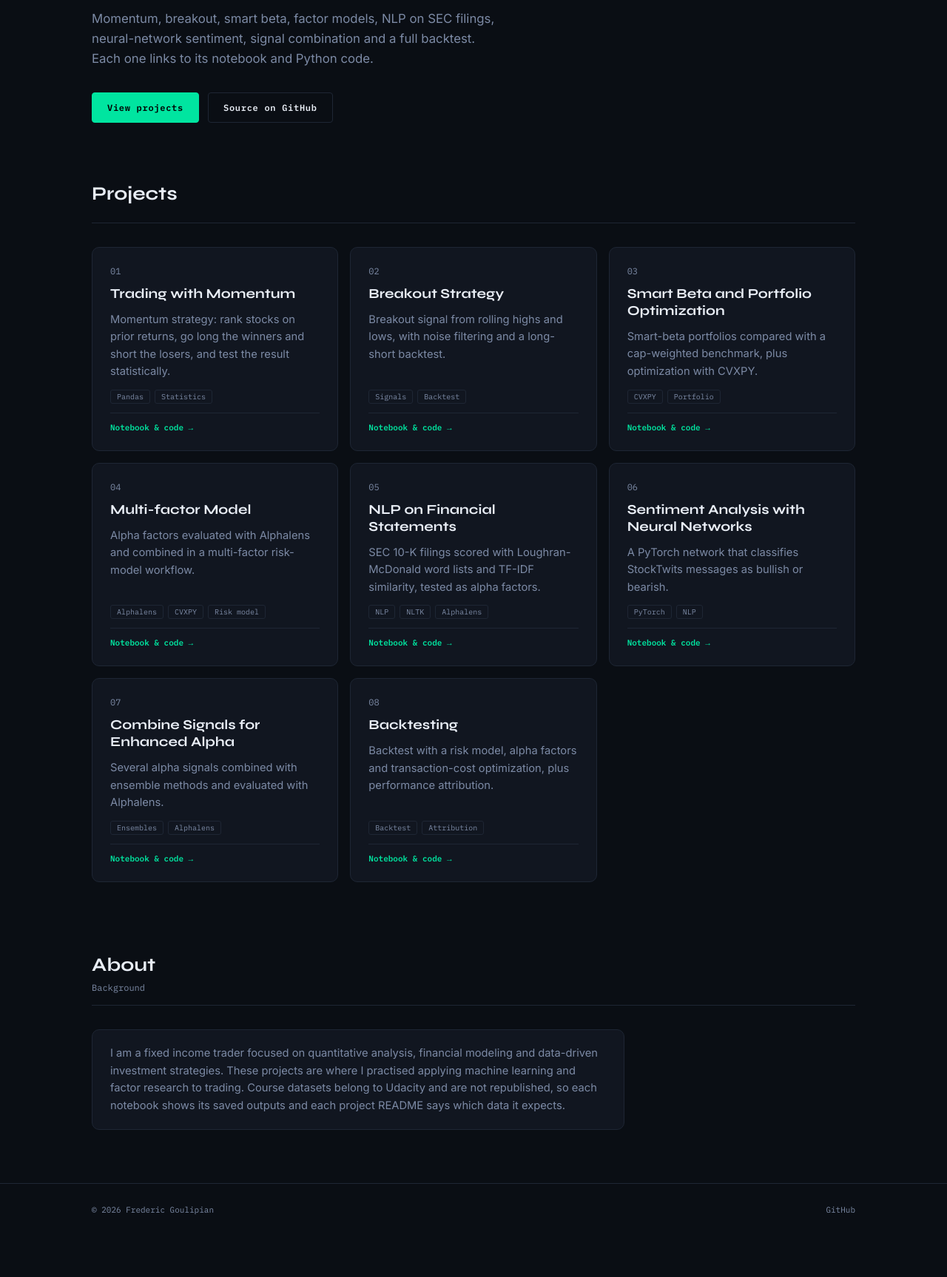
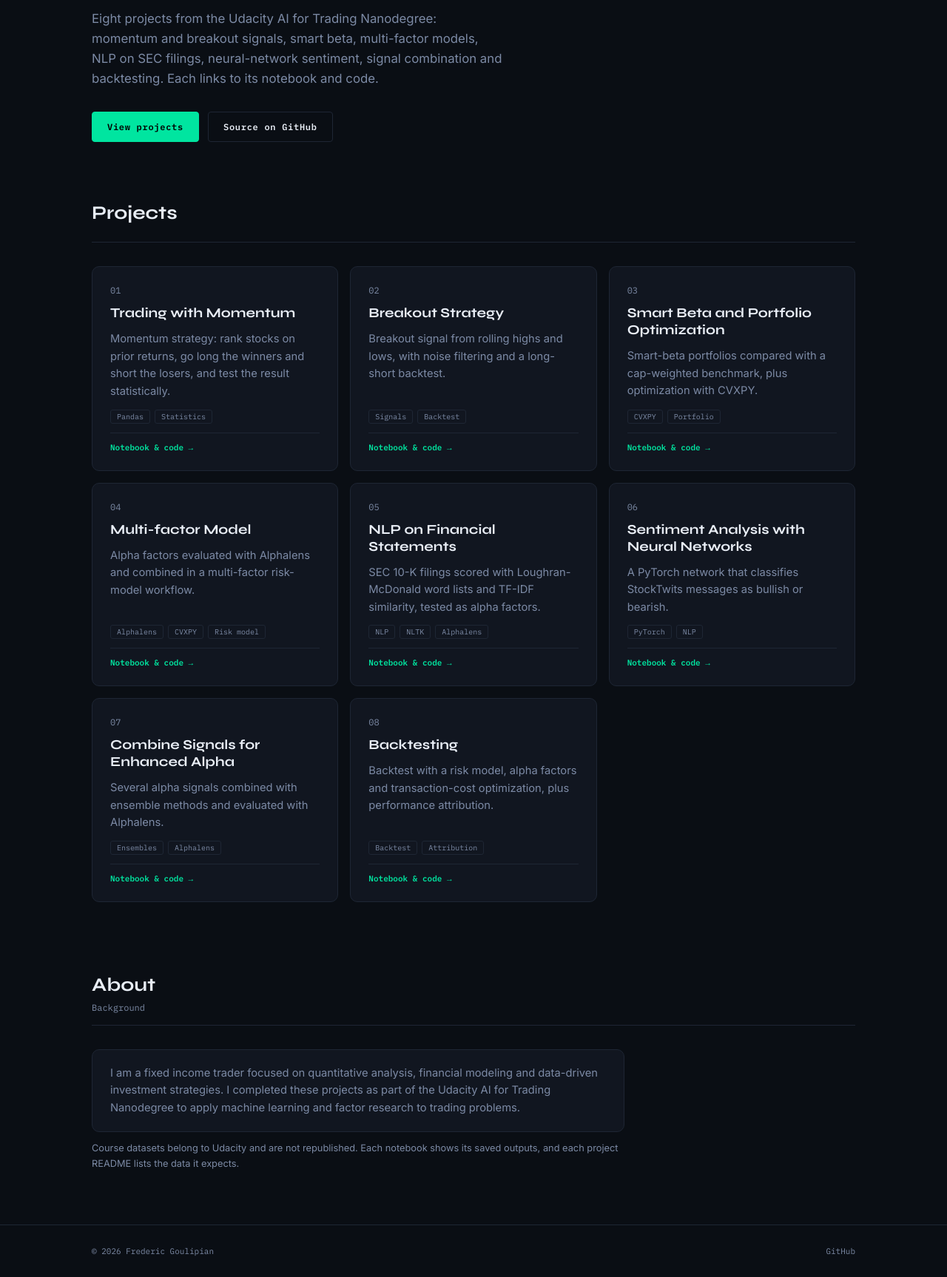
Before and after one commit to fgoulipian/fgoulipian.github.io, a plain HTML site: page index.html in a window 1280 px wide. Shown: the part 472-2199 px from the top of the page at 74% size. Before the commit the page ends 2143 px from the top, so only its background shows below. Drawn offline with Linux system fonts and the light colour scheme.

Commit message:
Add files via upload

```diff
--- a/index.html
+++ b/index.html
@@ -3,7 +3,7 @@
 <head>
 <meta charset="UTF-8"><meta name="viewport" content="width=device-width, initial-scale=1">
 <title>Fred Goulipian · AI for Trading</title>
-<meta name="description" content="Eight passed projects from the Udacity AI for Trading Nanodegree, with notebooks and code.">
+<meta name="description" content="Eight projects from the Udacity AI for Trading Nanodegree, with notebooks and code.">
 <link href="https://fonts.googleapis.com/css2?family=IBM+Plex+Mono:wght@400;600&family=Syne:wght@700;800&family=Inter:wght@400;500&display=swap" rel="stylesheet">
 <style>
 :root{--bg:#0A0E14;--sf:#111620;--bd:#1E2634;--ac:#00E5A0;--tx:#E8EDF5;--mu:#7C8AA5;--mono:'IBM Plex Mono',monospace}
@@ -36,6 +36,7 @@ section{padding:24px 0 72px}
 .tags span{font:10px var(--mono);border:1px solid var(--bd);color:var(--mu);padding:2px 8px;border-radius:3px}
 .go{font:600 11px var(--mono);color:var(--ac);padding-top:12px;border-top:1px solid var(--bd)}
 .note{background:var(--sf);border:1px solid var(--bd);border-radius:10px;padding:20px 24px;color:var(--mu);font-size:.92rem;max-width:720px}
+.fine{color:var(--mu);font-size:.8rem;max-width:720px;margin-top:12px}
 footer{border-top:1px solid var(--bd);padding:28px 0;font:11px var(--mono);color:var(--mu)}
 footer .wrap{display:flex;justify-content:space-between;gap:12px;flex-wrap:wrap}
 footer a:hover{color:var(--ac)}
@@ -45,9 +46,9 @@ footer a:hover{color:var(--ac)}
 <body>
 <nav><div class="wrap"><b>FGOULIPIAN / AI_FOR_TRADING</b><span><a href="#projects">Projects</a> &nbsp;·&nbsp; <a href="#about">About</a></span></div></nav>
 <header><div class="wrap">
-  <p class="eyebrow">// Udacity · AI for Trading Nanodegree</p>
+  <p class="eyebrow">Udacity · AI for Trading Nanodegree</p>
   <h1>Quantitative trading<br>strategies, <em>signal to backtest.</em></h1>
-  <p>Momentum, breakout, smart beta, factor models, NLP on SEC filings, neural-network sentiment, signal combination and a full backtest. Each one links to its notebook and Python code.</p>
+  <p>Eight projects from the Udacity AI for Trading Nanodegree: momentum and breakout signals, smart beta, multi-factor models, NLP on SEC filings, neural-network sentiment, signal combination and backtesting. Each links to its notebook and code.</p>
   <div class="cta"><a class="btn p" href="#projects">View projects</a><a class="btn" id="repoLink" href="#">Source on GitHub</a></div>
 </div></header>
 <section id="projects"><div class="wrap">
@@ -113,7 +114,8 @@ footer a:hover{color:var(--ac)}
 </div></section>
 <section id="about"><div class="wrap">
   <h2>About</h2><p class="sub">Background</p>
-  <p class="note">I am a fixed income trader focused on quantitative analysis, financial modeling and data-driven investment strategies. These projects are where I practised applying machine learning and factor research to trading. Course datasets belong to Udacity and are not republished, so each notebook shows its saved outputs and each project README says which data it expects.</p>
+  <p class="note">I am a fixed income trader focused on quantitative analysis, financial modeling and data-driven investment strategies. I completed these projects as part of the Udacity AI for Trading Nanodegree to apply machine learning and factor research to trading problems.</p>
+  <p class="fine">Course datasets belong to Udacity and are not republished. Each notebook shows its saved outputs, and each project README lists the data it expects.</p>
 </div></section>
 <footer><div class="wrap"><span>&copy; 2026 Frederic Goulipian</span><span><a href="https://github.com/fgoulipian" target="_blank" rel="noopener">GitHub</a></span></div></footer>
 <script>
```
